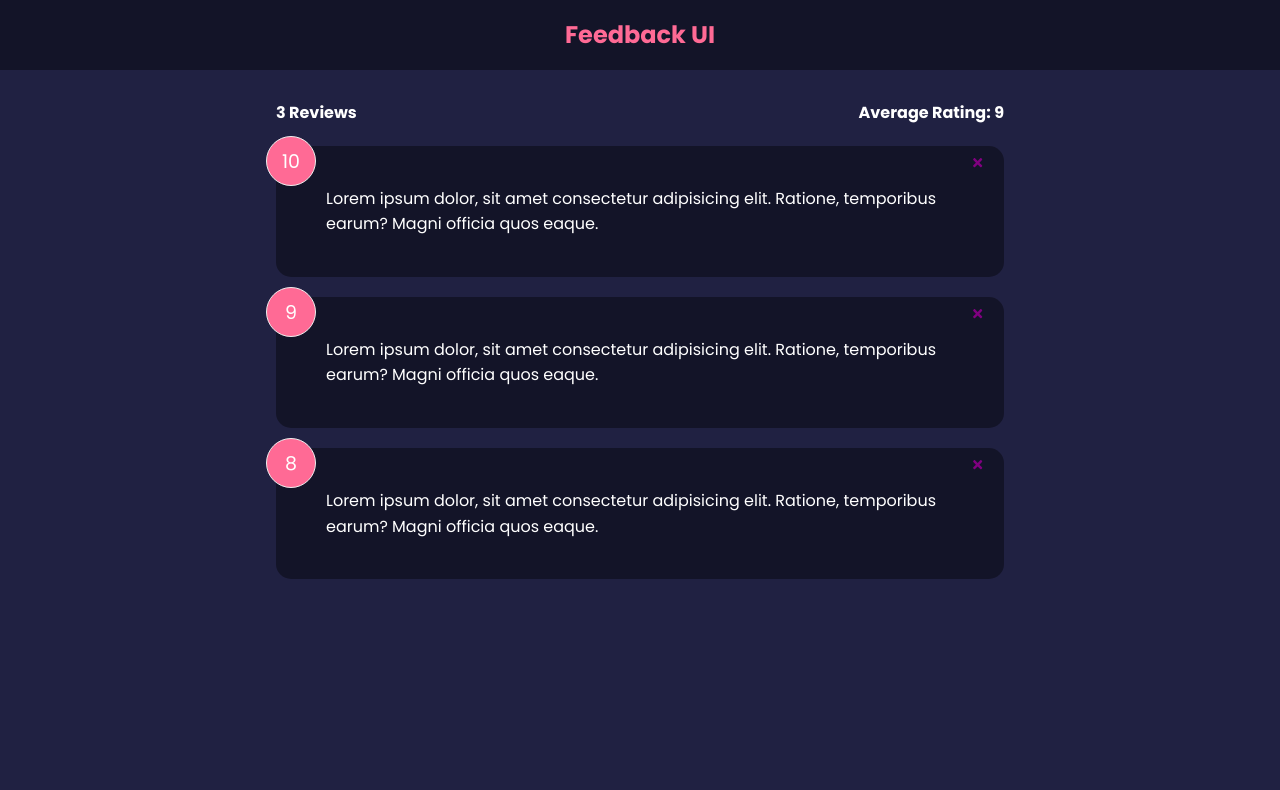
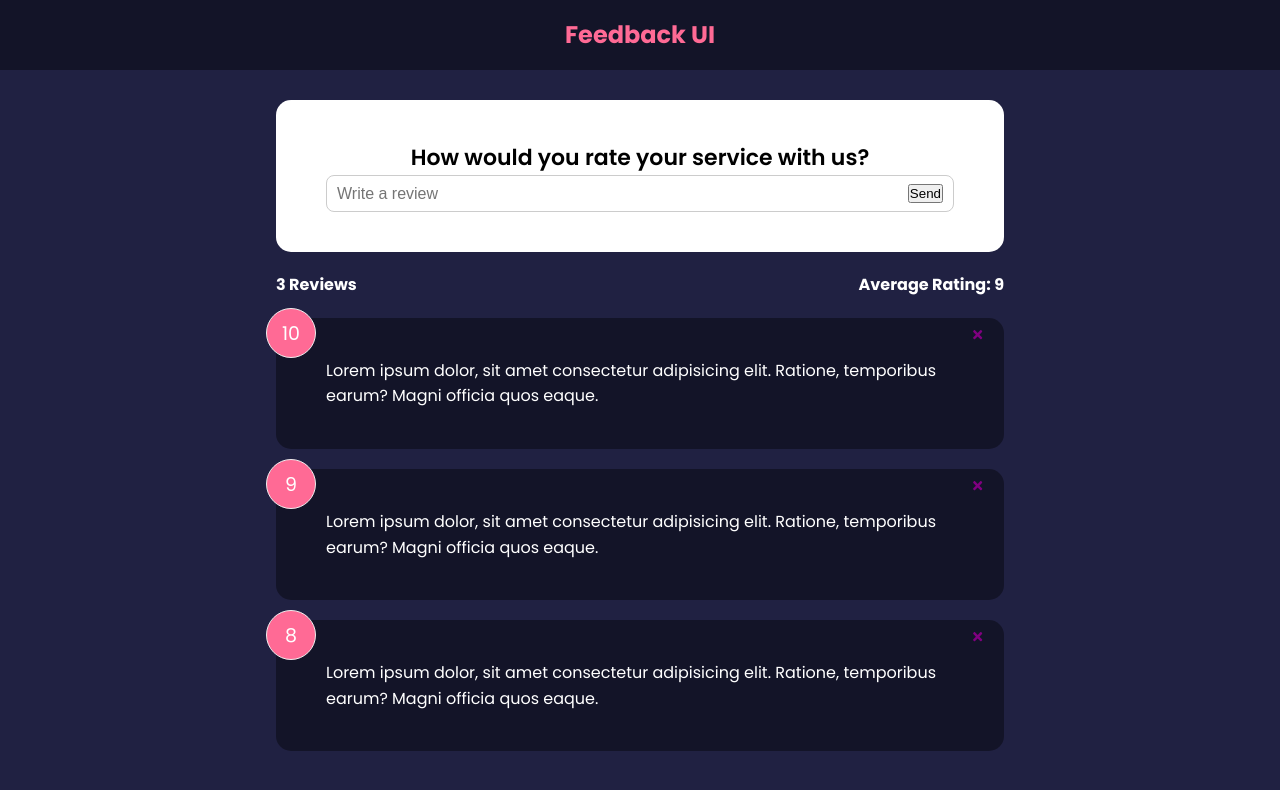
Before and after one commit to 0xSardius/feedback-app-23, a React (Vite) app: page / in a window 1280 px wide. Shown: the top 790 px of the page. Built offline with nearby package versions, Linux system fonts and the light colour scheme.

Commit message:
Building FeedbackForm component

```diff
--- a/src/App.jsx
+++ b/src/App.jsx
@@ -3,6 +3,7 @@
 import FeedbackList from './components/FeedbackList'
 import FeedbackData from "./data/FeedbackData"
 import FeedbackStats from "./components/FeedbackStats"
+import FeedbackForm from "./components/FeedbackForm"
 
 function App() {
 
@@ -19,6 +20,7 @@
     <>
       <Header />
       <div className="container">
+        <FeedbackForm />
         <FeedbackStats feedback={feedback}/>
         <FeedbackList feedback={feedback}
           handleDelete={deleteFeedback}/>
--- /dev/null
+++ b/src/components/FeedbackForm.jsx
@@ -0,0 +1,20 @@
+import {useState} from 'react'
+import Card from "./shared/Card"
+
+function FeedbackForm() {
+  return (
+    <Card>
+        <form>
+            <h2>How would you rate your service with us?</h2>
+            {/* @todo - rating select component */}
+            <div className="input-group">
+                <input type="text" placeholder="Write a review" />
+                <button type="submit">Send</button>
+            </div>
+        </form>
+
+    </Card>
+  )
+}
+
+export default FeedbackForm
```
